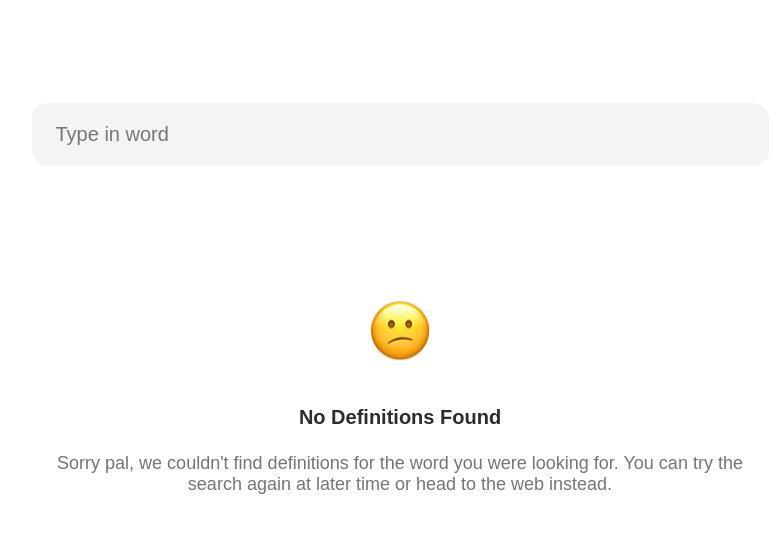
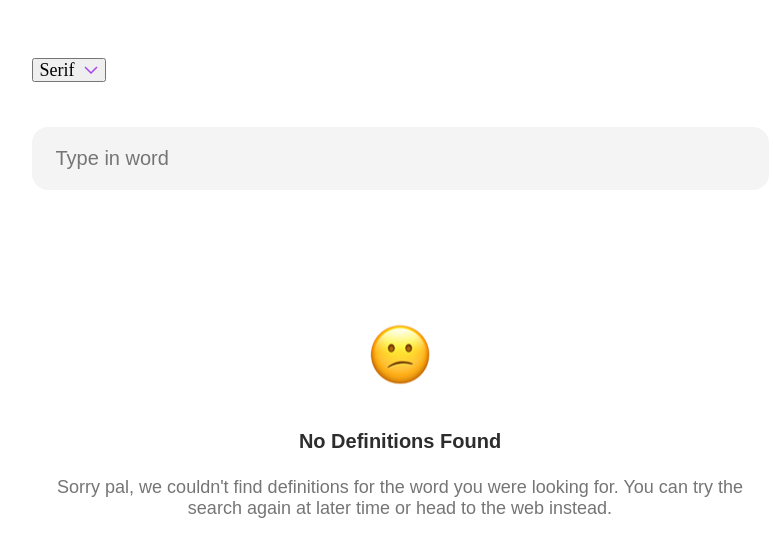
Before and after one commit to GraemeBadley/DictionaryApp, a React (Create React App) app in the folder dictionaryapp/: page / in a window 1280 px wide. Shown: the top 556 px of the page, without its empty margins (240-1013 px from the left). Built offline with nearby package versions, Linux system fonts and the light colour scheme.

Commit message:
started font dropdwon menu

```diff
--- a/dictionaryapp/src/App.css
+++ b/dictionaryapp/src/App.css
@@ -273,3 +273,28 @@ hr {
     background-image: url(./img/sad-face.png);
     margin-bottom: 20px;
 }
+/* *************************************** */
+/* Main page header*/
+.main-header{
+    width: 100%;
+    display: flex;
+}
+
+/* *************************************** */
+/* Font drop down menu */
+.icon{
+    background: url(../public/assets/images/icon-arrow-down.svg) no-repeat;
+    height: 8px;
+    width: 14px;
+    display: inline-block;
+}
+
+.font-menu{
+    display: flex;
+    justify-content: space-between;
+    align-items: center;
+    font-size: 18px;
+    width: 74px;
+    height: 24px;
+    font-family: "lora";
+}
--- a/dictionaryapp/src/Dictionary.jsx
+++ b/dictionaryapp/src/Dictionary.jsx
@@ -3,12 +3,14 @@ import './App.css';
 import Definition from './components/Content';
 import Search from './components/Search';
 import NoDefinition from './components/NoDefinition';
+import MainHeader from './components/MainHeader';
 
 function Dictionary() {
   const [definitions, setDefinitions] = useState(null);
 
   return (
     <div className="main-content">
+      <MainHeader></MainHeader>
       <Search setDefinitions={setDefinitions} />
       <div className="layout">
         {(!definitions || definitions.length === 0) &&
--- /dev/null
+++ b/dictionaryapp/src/components/FontMenu.jsx
@@ -0,0 +1,12 @@
+import React from "react";
+
+function FontMenu(){
+    return (
+        <div >
+            <button className="font-menu">Serif
+            <span className="icon"></span></button>
+        </div>
+    )
+}
+
+export default FontMenu;
--- /dev/null
+++ b/dictionaryapp/src/components/MainHeader.jsx
@@ -0,0 +1,12 @@
+import React from "react";
+import FontMenu from "./FontMenu";
+
+function MainHeader(){
+    return(
+        <div className="main-header">
+            <FontMenu></FontMenu>
+        </div>
+    )
+}
+
+export default MainHeader;
```
